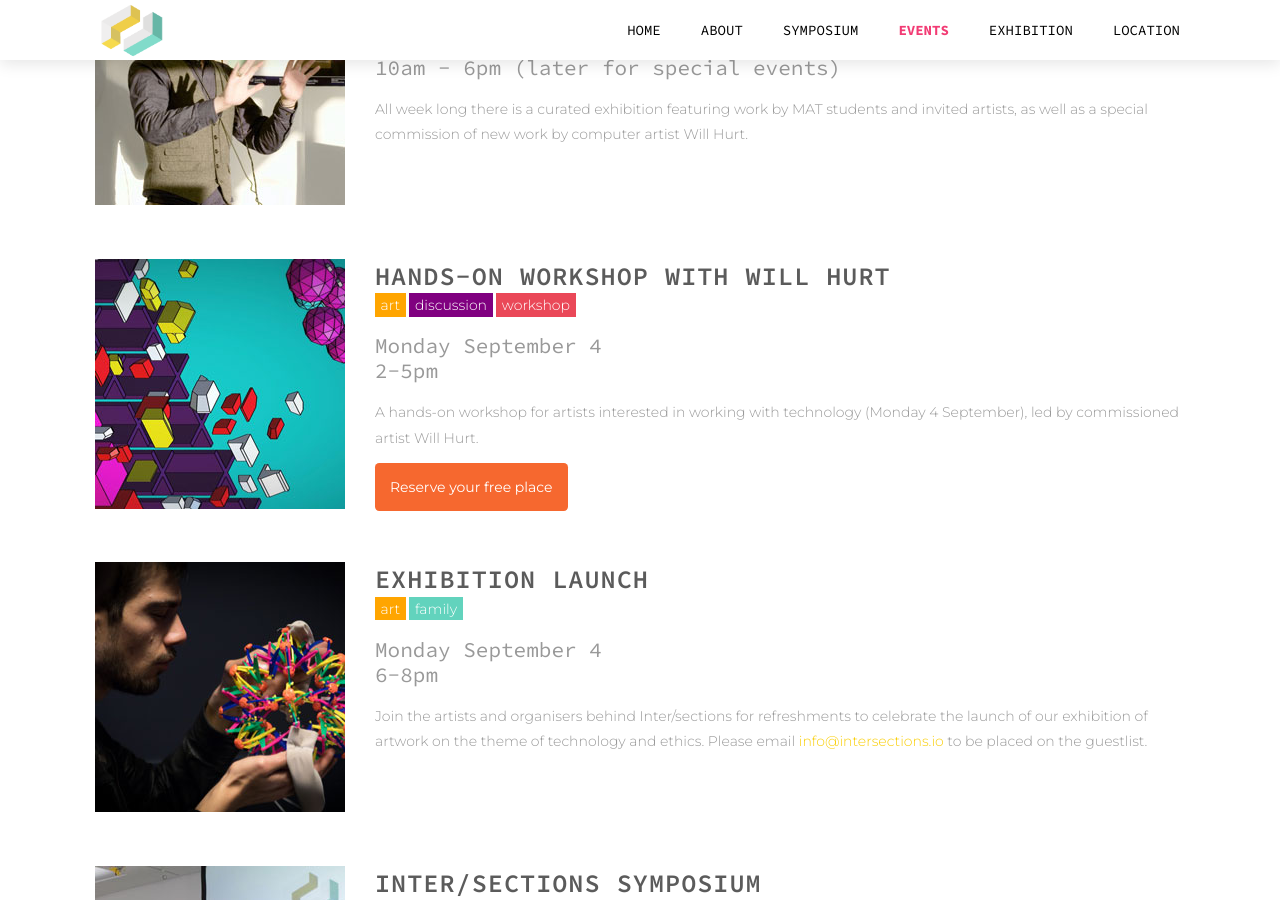
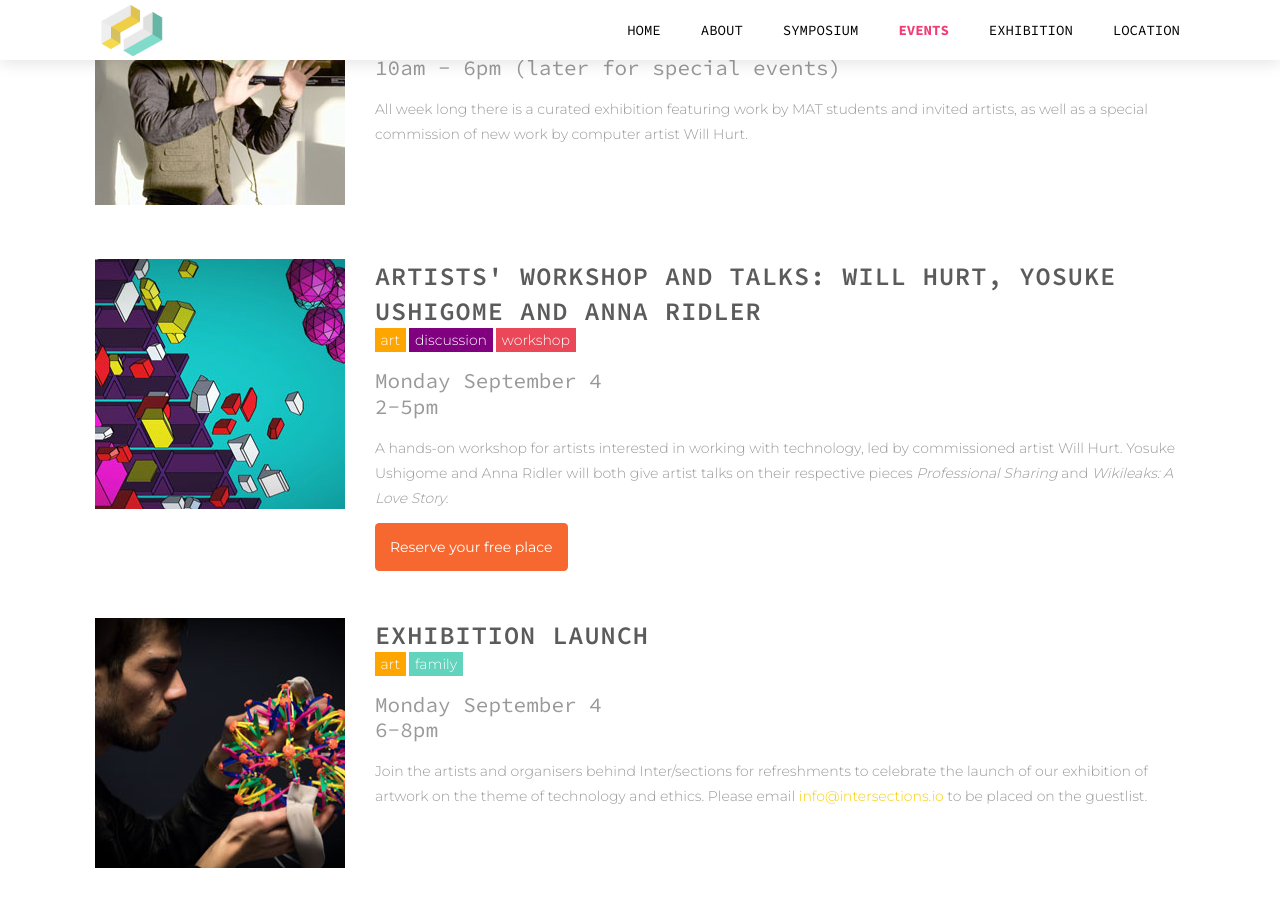
Before and after one commit to disastrid/intersections_redux, a Jekyll site: the page built from events.html, in a window 1280 px wide and 900 px high, scrolled down 1183 px. Built offline with Jekyll 4.4.1, drawn with Linux system fonts in a browser that asks for light colours.

Commit message:
Update artists' workshop title and details

```diff
--- a/_data/events.yml
+++ b/_data/events.yml
@@ -15,14 +15,14 @@
   desc:
     All week long there is a curated exhibition featuring work by MAT students and invited artists, as well as a special commission of new work by computer artist Will Hurt.
 - image: willhurt.jpg
-  name: Hands-on workshop with Will hurt
+  name: "Artists' Workshop and Talks: Will Hurt, Yosuke Ushigome and Anna Ridler"
   date: Monday September 4
   time: 2-5pm
   tags: ["art", "discussion", "workshop"]
   button-url: "https://www.eventbrite.co.uk/e/intersections-artists-workshop-tickets-36745714421"
   button-text: Reserve your free place
   desc:
-    A hands-on workshop for artists interested in working with technology (Monday 4 September), led by commissioned artist Will Hurt.
+    "A hands-on workshop for artists interested in working with technology, led by commissioned artist Will Hurt. Yosuke Ushigome and Anna Ridler will both give artist talks on their respective pieces <em>Professional Sharing</em> and <em>Wikileaks: A Love Story.</em>"
 - image: launch.jpg
   name: Exhibition launch
   date: Monday September 4
```
